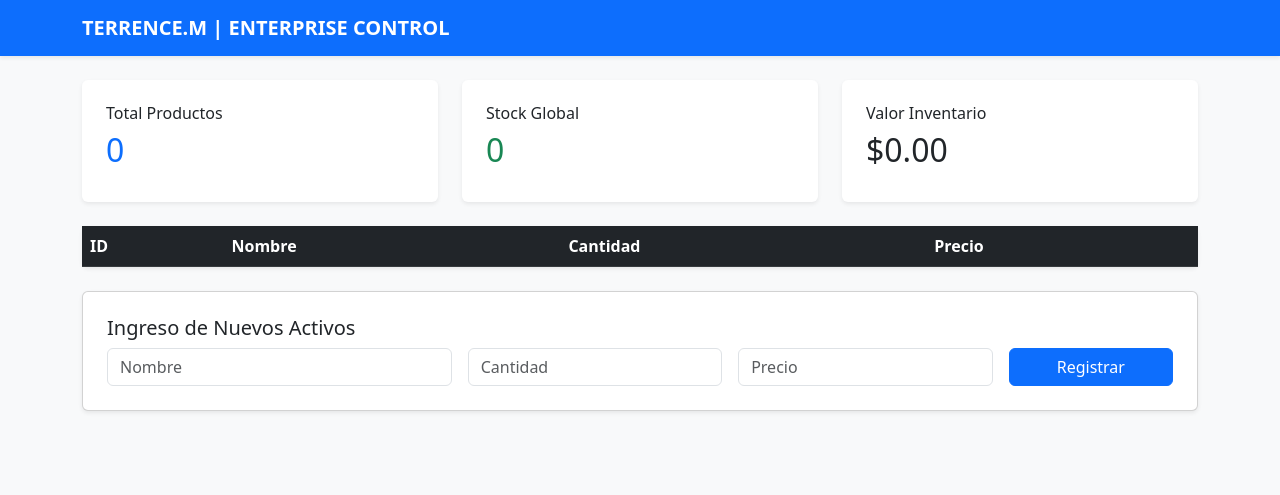
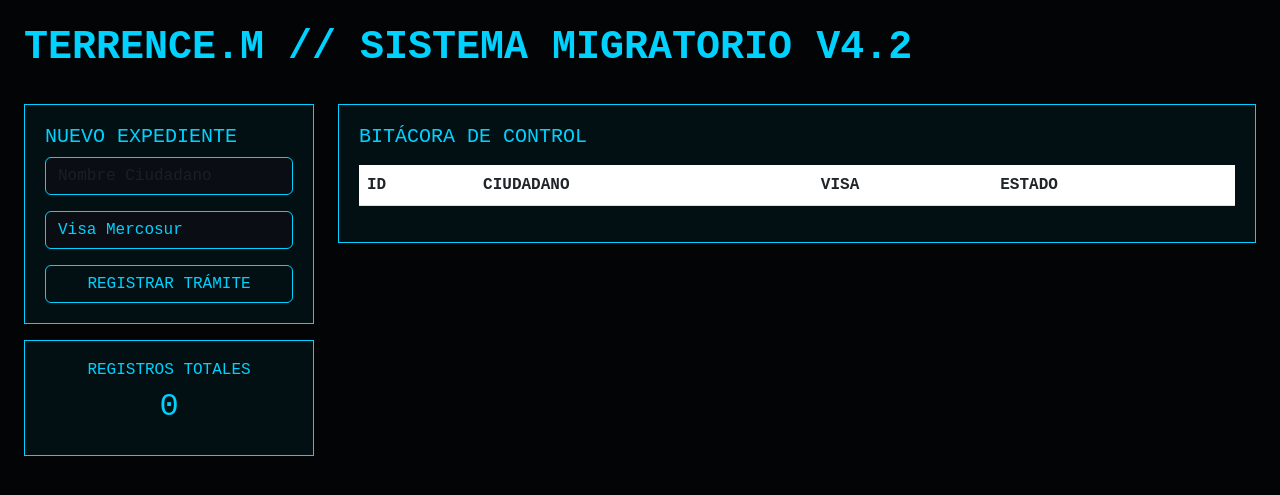
Before and after one commit to Terrence2333/terrence_m_ecokids, a Flask app: page / in a window 1280 px wide. Shown: the top 495 px of the page. Run offline with Flask 3, Linux system fonts and the light colour scheme; lists and menus that the app fills with data are empty.

Commit message:
Diseño profesional V4.2 unificado

```diff
--- a/app.py
+++ b/app.py
@@ -1,36 +1,28 @@
-import os
-from flask import Flask, render_template, request, redirect, url_for
-from sqlalchemy import create_engine, Column, Integer, String, Float
-from sqlalchemy.orm import sessionmaker, declarative_base
+from flask import Flask, render_template, request, redirect
+from flask_sqlalchemy import SQLAlchemy
+from datetime import datetime
 
 app = Flask(__name__)
-# Rutas relativas para que funcione en cualquier entorno
-BASE_DIR = os.path.dirname(os.path.abspath(__file__))
-DB_PATH = os.path.join(BASE_DIR, 'inventario', 'data', 'inventario.db')
-engine = create_engine(f'sqlite:///{DB_PATH}')
-Base = declarative_base()
-Session = sessionmaker(bind=engine)
+app.config['SQLALCHEMY_DATABASE_URI'] = 'sqlite:////tmp/terrence.db'
+app.config['SQLALCHEMY_TRACK_MODIFICATIONS'] = False
+db = SQLAlchemy(app)
 
-class Producto(Base):
-    __tablename__ = 'productos'
-    id = Column(Integer, primary_key=True)
-    nombre = Column(String(100)); precio = Column(Float); cantidad = Column(Integer)
+class Registro(db.Model):
+    id = db.Column(db.Integer, primary_key=True)
+    nombre = db.Column(db.String(100))
+    visa = db.Column(db.String(100))
+    fecha = db.Column(db.DateTime, default=datetime.utcnow)
 
-Base.metadata.create_all(engine)
+with app.app_context(): db.create_all()
 
 @app.route('/')
 def index():
-    s = Session(); prods = s.query(Producto).all()
-    t = len(prods); st = sum(p.cantidad for p in prods); v = sum(p.precio * p.cantidad for p in prods)
-    s.close()
-    return render_template('index.html', productos=prods, total=t, stock=st, valor=v)
+    return render_template('index.html', regs=Registro.query.order_by(Registro.id.desc()).all())
 
-@app.route('/guardar', methods=['POST'])
-def guardar():
-    s = Session()
-    s.add(Producto(nombre=request.form['nombre'], cantidad=int(request.form['cantidad']), precio=float(request.form['precio'])))
-    s.commit(); s.close()
-    return redirect(url_for('index'))
+@app.route('/agregar', methods=['POST'])
+def agregar():
+    db.session.add(Registro(nombre=request.form['nombre'], visa=request.form['visa']))
+    db.session.commit()
+    return redirect('/')
 
-if __name__ == '__main__':
-    app.run(debug=True)
+if __name__ == '__main__': app.run()
--- a/requirements.txt
+++ b/requirements.txt
@@ -1,5 +1,3 @@
-Flask==3.0.0
-SQLAlchemy==2.0.28
-Flask-WTF==1.2.1
+flask
+flask-sqlalchemy
 gunicorn
-pdfkit
--- a/runtime.txt
+++ /dev/null
@@ -1 +0,0 @@
-python-3.11.11
--- a/templates/index.html
+++ b/templates/index.html
@@ -1,33 +1,39 @@
 <!DOCTYPE html>
 <html lang="es">
 <head>
-    <meta charset="UTF-8">
     <link href="https://cdn.jsdelivr.net/npm/bootstrap@5.3.0/dist/css/bootstrap.min.css" rel="stylesheet">
-    <title>Terrence.M | Sistema Corporativo</title>
+    <style>
+        body { background: #020406; color: #00d2ff; font-family: 'Courier New', monospace; }
+        .cyber-panel { background: rgba(0, 210, 255, 0.05); border: 1px solid #00d2ff; padding: 20px; }
+        .btn-neon { border: 1px solid #00d2ff; color: #00d2ff; background: transparent; text-transform: uppercase; }
+        .btn-neon:hover { background: #00d2ff; color: #000; }
+        .table { color: #00d2ff; }
+        input, select { background: #0a0e14 !important; color: #00d2ff !important; border: 1px solid #00d2ff !important; }
+    </style>
 </head>
-<body class="bg-light">
-    <nav class="navbar navbar-dark bg-primary shadow-sm mb-4">
-        <div class="container"><span class="navbar-brand fw-bold">TERRENCE.M | ENTERPRISE CONTROL</span></div>
-    </nav>
-    <div class="container">
-        <div class="row g-4 mb-4">
-            <div class="col-md-4"><div class="card p-4 shadow-sm border-0"><h6>Total Productos</h6><h2 class="text-primary">{{ total }}</h2></div></div>
-            <div class="col-md-4"><div class="card p-4 shadow-sm border-0"><h6>Stock Global</h6><h2 class="text-success">{{ stock }}</h2></div></div>
-            <div class="col-md-4"><div class="card p-4 shadow-sm border-0"><h6>Valor Inventario</h6><h2 class="text-dark">${{ "{:,.2f}".format(valor) }}</h2></div></div>
+<body class="p-4">
+    <h1 class="fw-bold">TERRENCE.M // SISTEMA MIGRATORIO V4.2</h1>
+    <div class="row g-4 mt-2">
+        <div class="col-md-3">
+            <div class="cyber-panel">
+                <h5>NUEVO EXPEDIENTE</h5>
+                <form action="/agregar" method="POST">
+                    <input name="nombre" class="form-control mb-3" placeholder="Nombre Ciudadano" required>
+                    <select name="visa" class="form-select mb-3"><option>Visa Mercosur</option><option>Inversionista</option></select>
+                    <button class="btn btn-neon w-100">REGISTRAR TRÁMITE</button>
+                </form>
+            </div>
+            <div class="cyber-panel mt-3 text-center"><h6>REGISTROS TOTALES</h6><h2>{{regs|length}}</h2></div>
         </div>
-        <table class="table table-hover bg-white shadow-sm rounded">
-            <thead class="table-dark"><tr><th>ID</th><th>Nombre</th><th>Cantidad</th><th>Precio</th></tr></thead>
-            <tbody>{% for p in productos %}<tr><td>{{ p.id }}</td><td>{{ p.nombre }}</td><td>{{ p.cantidad }}</td><td>${{ p.precio }}</td></tr>{% endfor %}</tbody>
-        </table>
-        <form action="/guardar" method="POST" class="card p-4 shadow-sm mt-4">
-            <h5>Ingreso de Nuevos Activos</h5>
-            <div class="row g-3">
-                <div class="col-md-4"><input name="nombre" class="form-control" placeholder="Nombre" required></div>
-                <div class="col-md-3"><input name="cantidad" class="form-control" type="number" placeholder="Cantidad" required></div>
-                <div class="col-md-3"><input name="precio" class="form-control" type="number" step="0.01" placeholder="Precio" required></div>
-                <div class="col-md-2"><button class="btn btn-primary w-100">Registrar</button></div>
+        <div class="col-md-9">
+            <div class="cyber-panel">
+                <h5>BITÁCORA DE CONTROL</h5>
+                <table class="table mt-3">
+                    <thead><tr><th>ID</th><th>CIUDADANO</th><th>VISA</th><th>ESTADO</th></tr></thead>
+                    <tbody>{% for r in regs %}<tr><td>{{r.id}}</td><td>{{r.nombre}}</td><td>{{r.visa}}</td><td>Sincronizado</td></tr>{% endfor %}</tbody>
+                </table>
             </div>
-        </form>
+        </div>
     </div>
 </body>
 </html>
```
Also changed, not shown: ecokids_android/app/src/main/AndroidManifest.xml (deleted, +0 -22 lines), form.py (deleted, +0 -10 lines), render.yaml (deleted, +0 -7 lines), static/css/main.css (deleted, +0 -52 lines), __init__.py (deleted), terrence_m.db (deleted), 8 other files.
